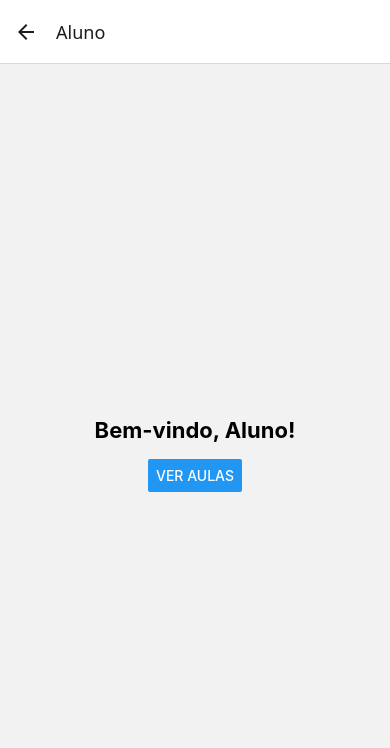
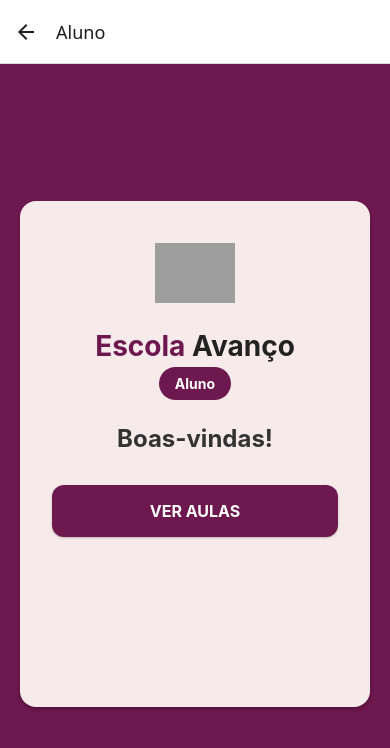
Before and after one commit to marsrosas/escola-avanco-app, a React Native app in the folder front-end/: screen /StudentHome in a window 390 px wide. Shown: the top 748 px of the page. Built offline with nearby package versions, Linux system fonts and the light colour scheme; grey boxes are pictures that could not be loaded.

Commit message:
Estilização da página inicial do aluno, após login

```diff
--- a/front-end/src/screens/StudentHomeScreen.tsx
+++ b/front-end/src/screens/StudentHomeScreen.tsx
@@ -1,14 +1,118 @@
-import React from 'react';
-import { View, Text, Button } from 'react-native';
+import React, { useEffect, useState } from 'react';
+import { View, Text, TouchableOpacity, Image, ScrollView, Dimensions } from 'react-native';
 import { useNavigation } from '@react-navigation/native';
+import AsyncStorage from '@react-native-async-storage/async-storage';
+
+const { width, height } = Dimensions.get('window');
 
 export default function StudentHomeScreen() {
   const navigation = useNavigation();
+  const [username, setUsername] = useState('');
+
+  useEffect(() => {
+    AsyncStorage.getItem('username').then(name => {
+      if (name) setUsername(name);
+    });
+  }, []);
 
   return (
-    <View style={{ flex: 1, justifyContent: 'center', alignItems: 'center' }}>
-      <Text style={{ fontSize: 22, fontWeight: 'bold', marginBottom: 16 }}>Bem-vindo, Aluno!</Text>
-      <Button title="Ver Aulas" onPress={() => navigation.navigate('Home' as never)} />
+    <ScrollView
+      contentContainerStyle={{
+        flexGrow: 1,
+        backgroundColor: '#6d184e',
+        justifyContent: 'center',
+        alignItems: 'center',
+        paddingVertical: 40,
+        paddingHorizontal: 20
+      }}
+    >
+      <View style={{
+        backgroundColor: '#f7eaea',
+        borderRadius: 16,
+        padding: 32,
+        width: '100%',
+        maxWidth: 400,
+        alignItems: 'center',
+        elevation: 4,
+        shadowColor: '#000',
+        shadowOffset: { width: 0, height: 2 },
+        shadowOpacity: 0.25,
+        shadowRadius: 3.84,
+        minHeight: height * 0.6
+      }}>
+        <Image
+          source={require('../../assets/logo-avanco.png')}
+          style={{
+            width: 80,
+            height: 80,
+            marginBottom: 16
+          }}
+          resizeMode="contain"
+        />
+
+        <Text style={{
+          fontSize: 28,
+          fontWeight: 'bold',
+          color: '#6d184e',
+          marginBottom: 4,
+          textAlign: 'center'
+        }}>
+          Escola <Text style={{ color: '#222' }}>Avanço</Text>
+        </Text>
+
+        <View style={{
+          backgroundColor: '#6d184e',
+          paddingHorizontal: 16,
+          paddingVertical: 8,
+          borderRadius: 20,
+          marginBottom: 24
+        }}>
+          <Text style={{
+            color: '#fff',
+            fontSize: 14,
+            fontWeight: 'bold'
+          }}>
+            Aluno
+          </Text>
+        </View>
+
+        <Text style={{
+          fontSize: 24,
+          fontWeight: 'bold',
+          color: '#333',
+          marginBottom: 32,
+          textAlign: 'center'
+        }}>
+          Boas-vindas{username ? `, ${username}` : ''}!
+        </Text>
+
+        <View style={{ width: '100%', justifyContent: 'center' }}>
+          <TouchableOpacity
+            style={{
+              backgroundColor: '#6d184e',
+              borderRadius: 12,
+              paddingVertical: 16,
+              paddingHorizontal: 24,
+              width: '100%',
+              alignItems: 'center',
+              elevation: 2,
+              shadowColor: '#000',
+              shadowOffset: { width: 0, height: 1 },
+              shadowOpacity: 0.22,
+              shadowRadius: 2.22,
+            }}
+            onPress={() => navigation.navigate('Home' as never)}
+          >
+            <Text style={{
+              color: '#fff',
+              fontWeight: 'bold',
+              fontSize: 16
+            }}>
+              VER AULAS
+            </Text>
+          </TouchableOpacity>
+        </View>
       </View>
-    );
-  }
+    </ScrollView>
+  );
+}
```
